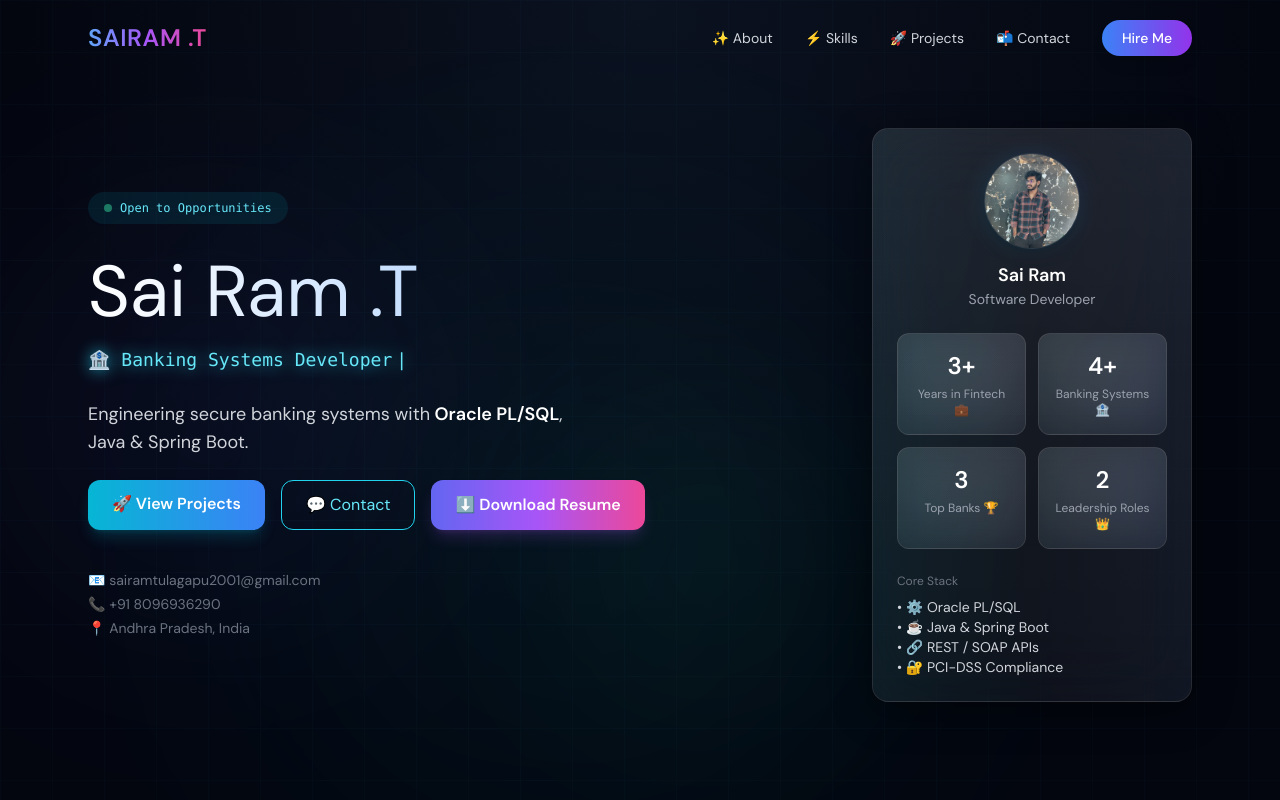
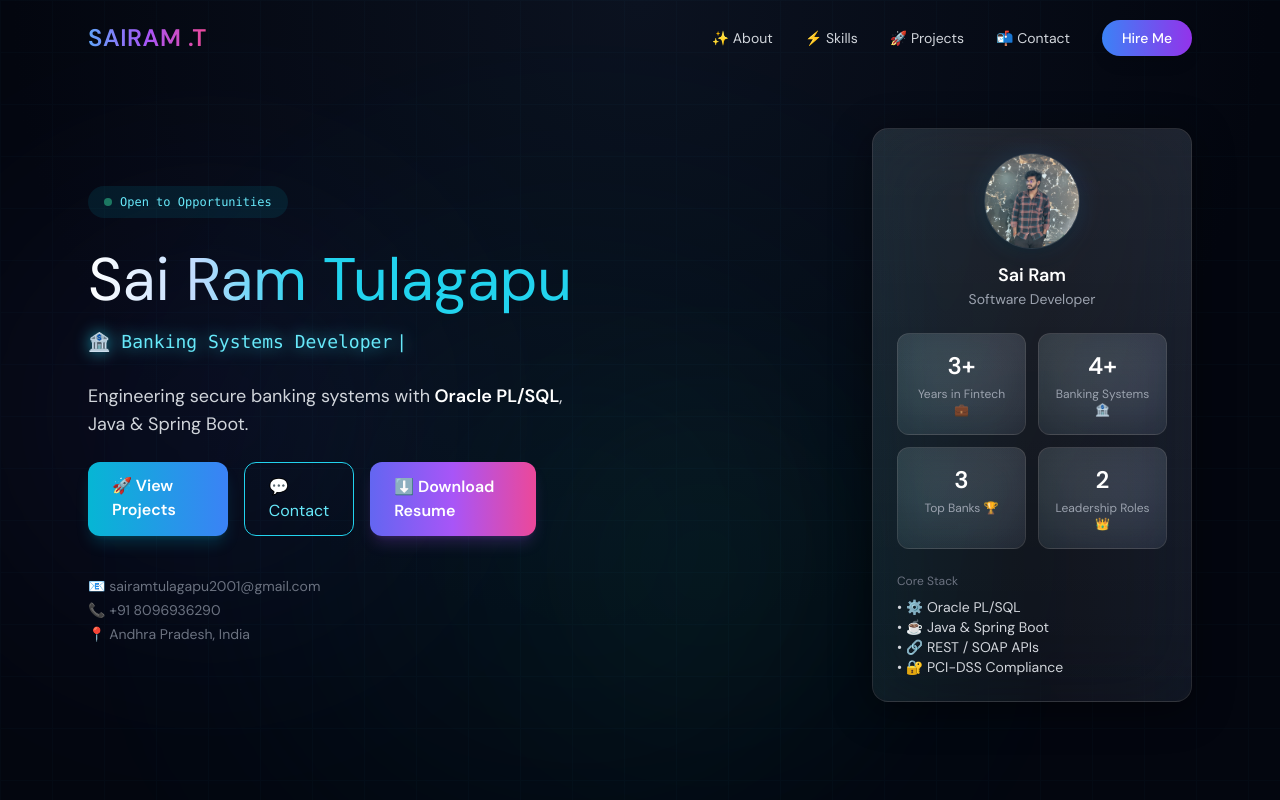
Before and after one commit to BI4143-oracle/portfolio, a React (Vite) app: page / in a window 1280 px wide. Shown: the top 800 px of the page. Built offline with nearby package versions, Linux system fonts and the light colour scheme.

Commit message:
Full Name added.

```diff
--- a/src/components/sections/Hero.jsx
+++ b/src/components/sections/Hero.jsx
@@ -112,9 +112,12 @@ export default function Hero() {
             </div>
 
             {/* Name */}
-            <h1 className="text-6xl md:text-7xl font-display mb-4 bg-gradient-to-r from-white via-blue-200 to-cyan-400 bg-clip-text text-transparent">
-              Sai Ram .T
-            </h1>
+           <h1 className="text-4xl sm:text-5xl md:text-6xl font-display mb-4">
+  <span className="bg-gradient-to-r from-white via-blue-200 to-cyan-400 bg-clip-text text-transparent">
+    Sai Ram
+  </span>{" "}
+  <span className="text-cyan-400">Tulagapu</span>
+</h1>
 
             {/* Typewriter */}
             <div className="mb-6">
@@ -129,7 +132,7 @@ export default function Hero() {
             </p>
 
             {/* Buttons */}
-            <div className="flex gap-4 mb-10">
+            <div className="flex flex-col sm:flex-row gap-4 mb-10 w-full max-w-md">
               <a
                 href="#experience"
                 className="px-6 py-3 bg-gradient-to-r from-cyan-500 to-blue-500
```
